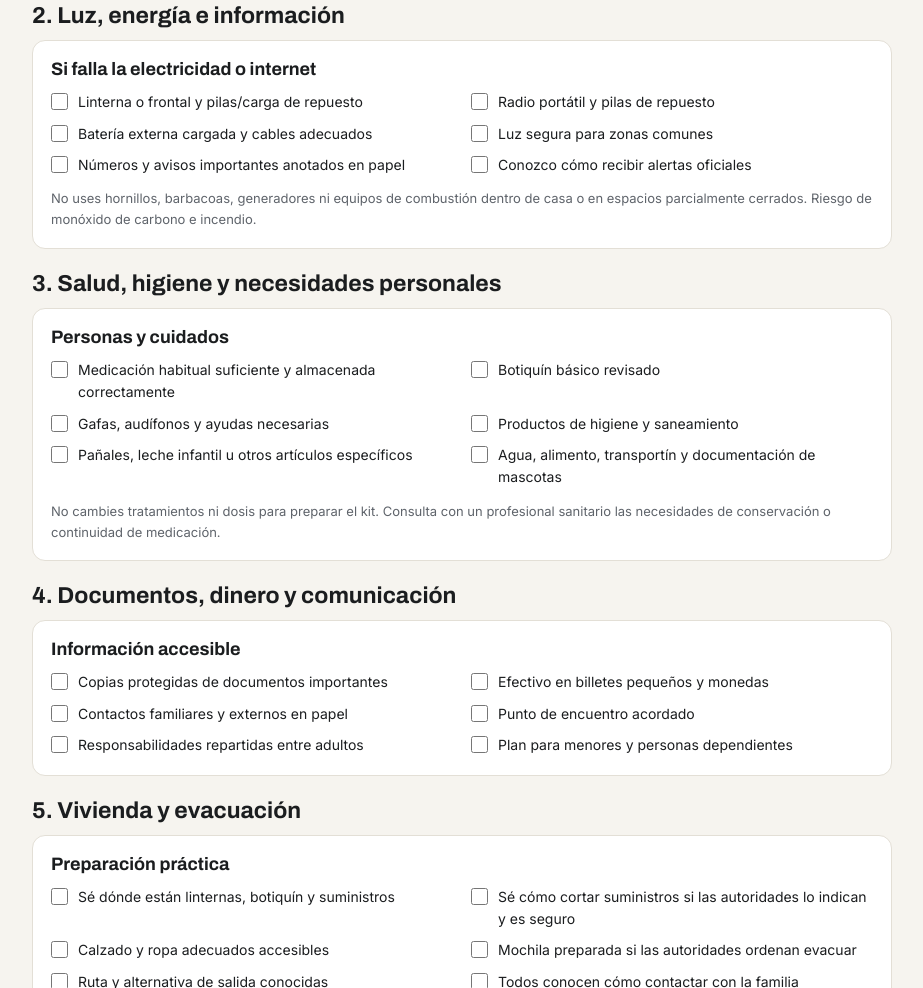
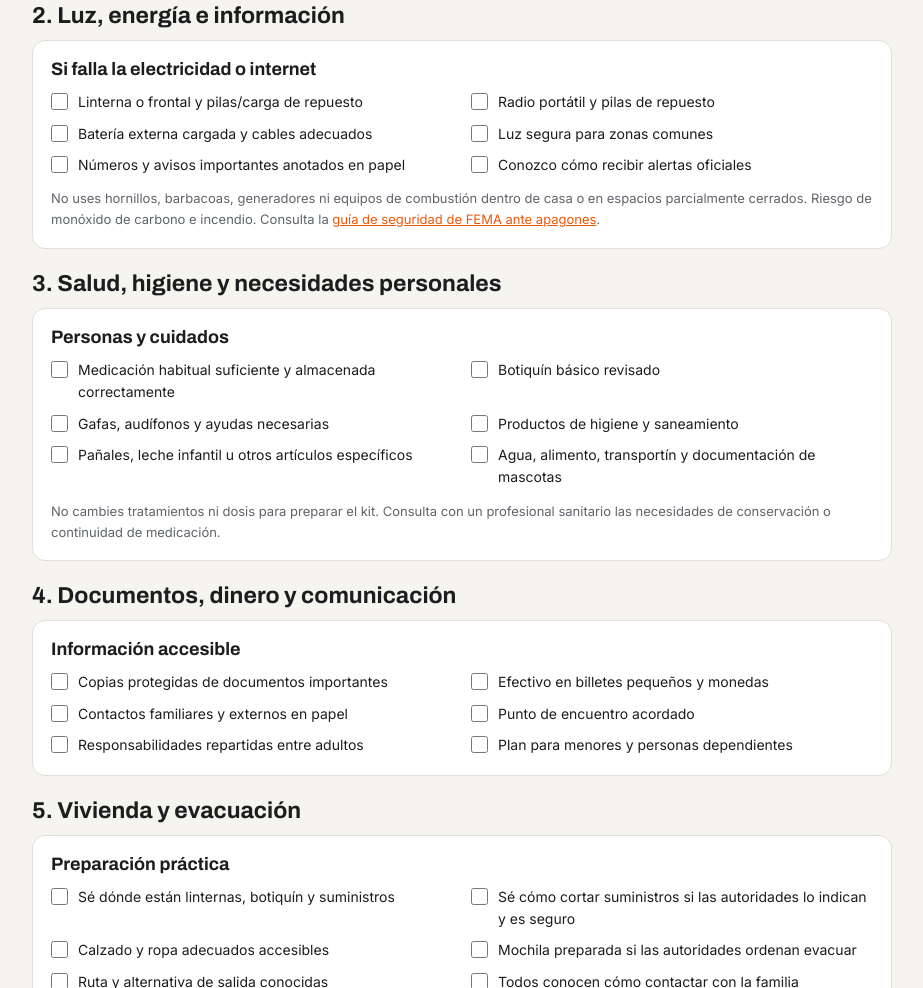
Before and after one commit to davidpardal/kit-de-supervivencia, a plain HTML site: page checklist-emergencia-72-horas.html in a window 1280 px wide. Shown: the part 883-1871 px from the top of the page, without its empty margins (178-1101 px from the left). Drawn offline with Linux system fonts and the light colour scheme.

Commit message:
Añade fuente sobre monóxido de carbono a la checklist

```diff
--- a/checklist-emergencia-72-horas.html
+++ b/checklist-emergencia-72-horas.html
@@ -58,7 +58,7 @@ footer{border-top:1px solid var(--line);padding:22px 0;margin-top:30px;color:var
 <label class="item"><input type="checkbox">Luz segura para zonas comunes</label>
 <label class="item"><input type="checkbox">Números y avisos importantes anotados en papel</label>
 <label class="item"><input type="checkbox">Conozco cómo recibir alertas oficiales</label>
-</div><p class="hint">No uses hornillos, barbacoas, generadores ni equipos de combustión dentro de casa o en espacios parcialmente cerrados. Riesgo de monóxido de carbono e incendio.</p></div></section>
+</div><p class="hint">No uses hornillos, barbacoas, generadores ni equipos de combustión dentro de casa o en espacios parcialmente cerrados. Riesgo de monóxido de carbono e incendio. Consulta la <a href="https://www.ready.gov/sites/default/files/2025-02/fema_full-suite-hazard-info-sheets.pdf" target="_blank" rel="noopener">guía de seguridad de FEMA ante apagones</a>.</p></div></section>
 <section><h2 class="section-title">3. Salud, higiene y necesidades personales</h2><div class="group"><h3>Personas y cuidados</h3><div class="items">
 <label class="item"><input type="checkbox">Medicación habitual suficiente y almacenada correctamente</label>
 <label class="item"><input type="checkbox">Botiquín básico revisado</label>
```
